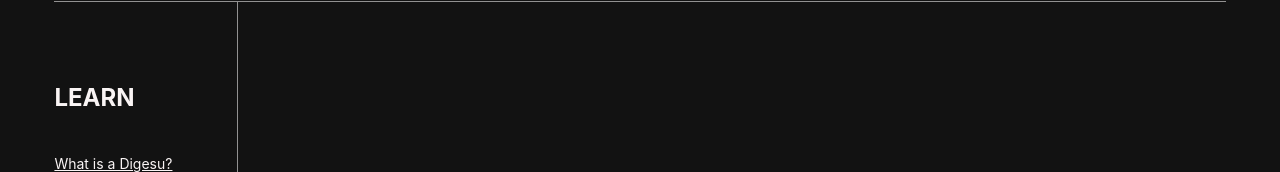
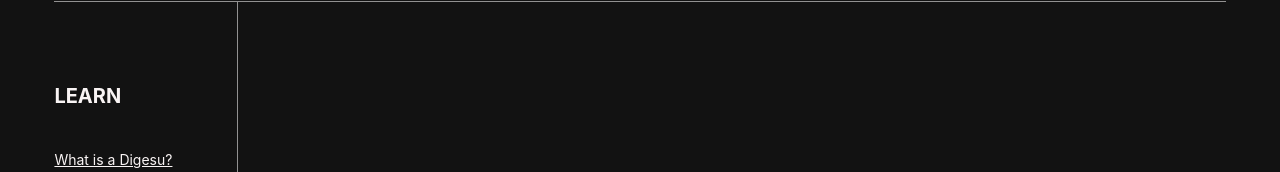
Before and after one commit to Rex739/quatre-finance-docs, a Next.js app: page / in a window 1280 px wide. Shown: the part 139-311 px from the top of the page. Built offline with nearby package versions, Linux system fonts and the light colour scheme.

Commit message:
working on sidebar

```diff
--- a/src/components/sidebar/sidebar.js
+++ b/src/components/sidebar/sidebar.js
@@ -4,11 +4,11 @@ import { sidebarList } from "./data"
 
 const SideBar = ({ handleClick }) => {
   return (
-    <aside className="hidden lg:block  border-r-[1px] border-borderGray py-10 lg:py-20 lg:pr-8 ">
-      <nav className="h-screen overflow-y-scroll">
+    <aside className="hidden lg:block  border-r-[1px] border-borderGray py-10 lg:py-20 lg:pr-8 2xl:pr-20 ">
+      <nav className="h-full overflow-y-scroll">
         <ul>
           <li>
-            <h1 className="text-2xl mb-5 lg:mb-10 font-bold">LEARN</h1>
+            <h1 className="text-xl mb-5 lg:mb-10 font-bold">LEARN</h1>
           </li>
           {sidebarList.map((navList) => (
             <div key={navList.id}>
```
